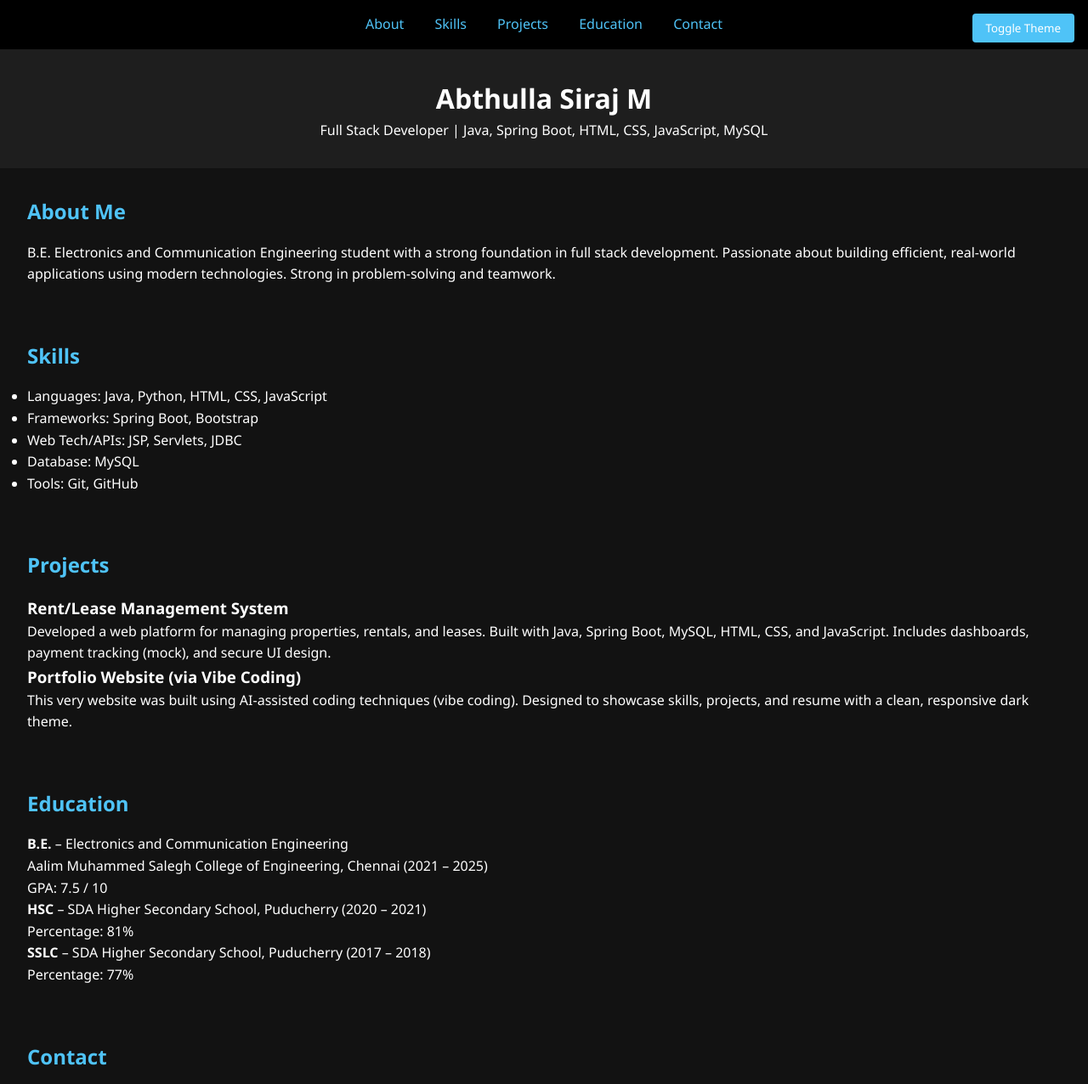
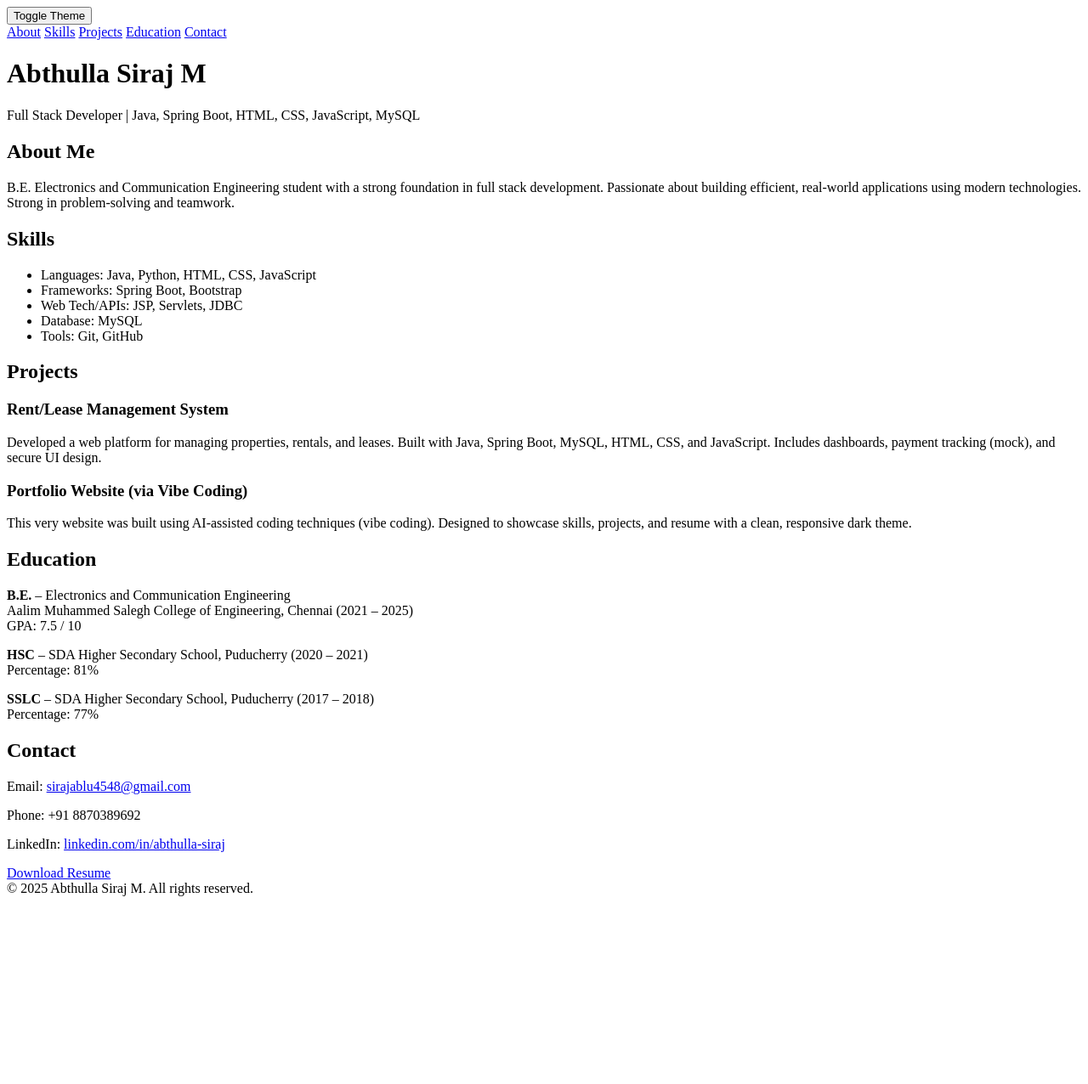
Before and after one commit to ABTHULLASIRAJ23/porfolio, a plain HTML site: page index.html in a window 1280 px wide. Shown: the top 1276 px of the page at 85% size. After the commit the page ends 1063 px from the top, so only its background shows below. Drawn offline with Linux system fonts and the light colour scheme.

Commit message:
Simplify index.html by removing excess code
Removed unnecessary styles and scripts from the HTML file, simplifying the structure.

```diff
--- a/index.html
+++ b/index.html
@@ -4,92 +4,6 @@
   <meta charset="UTF-8" />
   <meta name="viewport" content="width=device-width, initial-scale=1.0" />
   <title>Abthulla Siraj M | Portfolio</title>
-  <style>
-    :root {
-      --bg: #121212;
-      --text: #ffffff;
-      --accent: #4fc3f7;
-      --section-bg: #1e1e1e;
-    }
-    body.light-mode {
-      --bg: #ffffff;
-      --text: #121212;
-      --accent: #007acc;
-      --section-bg: #f0f0f0;
-    }
-    * {
-      margin: 0;
-      padding: 0;
-      box-sizing: border-box;
-      font-family: 'Segoe UI', sans-serif;
-    }
-    body {
-      background: var(--bg);
-      color: var(--text);
-      line-height: 1.6;
-      transition: background 0.3s, color 0.3s;
-    }
-    header {
-      background: var(--section-bg);
-      padding: 2rem;
-      text-align: center;
-    }
-    nav {
-      background: #000;
-      padding: 1rem;
-      text-align: center;
-    }
-    nav a {
-      color: var(--accent);
-      text-decoration: none;
-      margin: 0 1rem;
-    }
-    section {
-      padding: 2rem;
-    }
-    h2 {
-      color: var(--accent);
-      margin-bottom: 1rem;
-    }
-    .contact a, .resume-link {
-      color: var(--accent);
-      text-decoration: none;
-    }
-    .resume-link {
-      display: inline-block;
-      margin-top: 1rem;
-      padding: 0.5rem 1rem;
-      background-color: var(--accent);
-      color: #fff;
-      border-radius: 5px;
-    }
-    footer {
-      background: var(--section-bg);
-      text-align: center;
-      padding: 1rem;
-      font-size: 0.9rem;
-      color: #bbb;
-    }
-    .theme-switch {
-      position: absolute;
-      top: 1rem;
-      right: 1rem;
-    }
-    .theme-switch button {
-      padding: 0.5rem 1rem;
-      background: var(--accent);
-      color: #fff;
-      border: none;
-      cursor: pointer;
-      border-radius: 4px;
-    }
-    .profile-img {
-      width: 120px;
-      height: 120px;
-      border-radius: 50%;
-      margin-top: 1rem;
-    }
-  </style>
 </head>
 <body>
   <div class="theme-switch">
```
